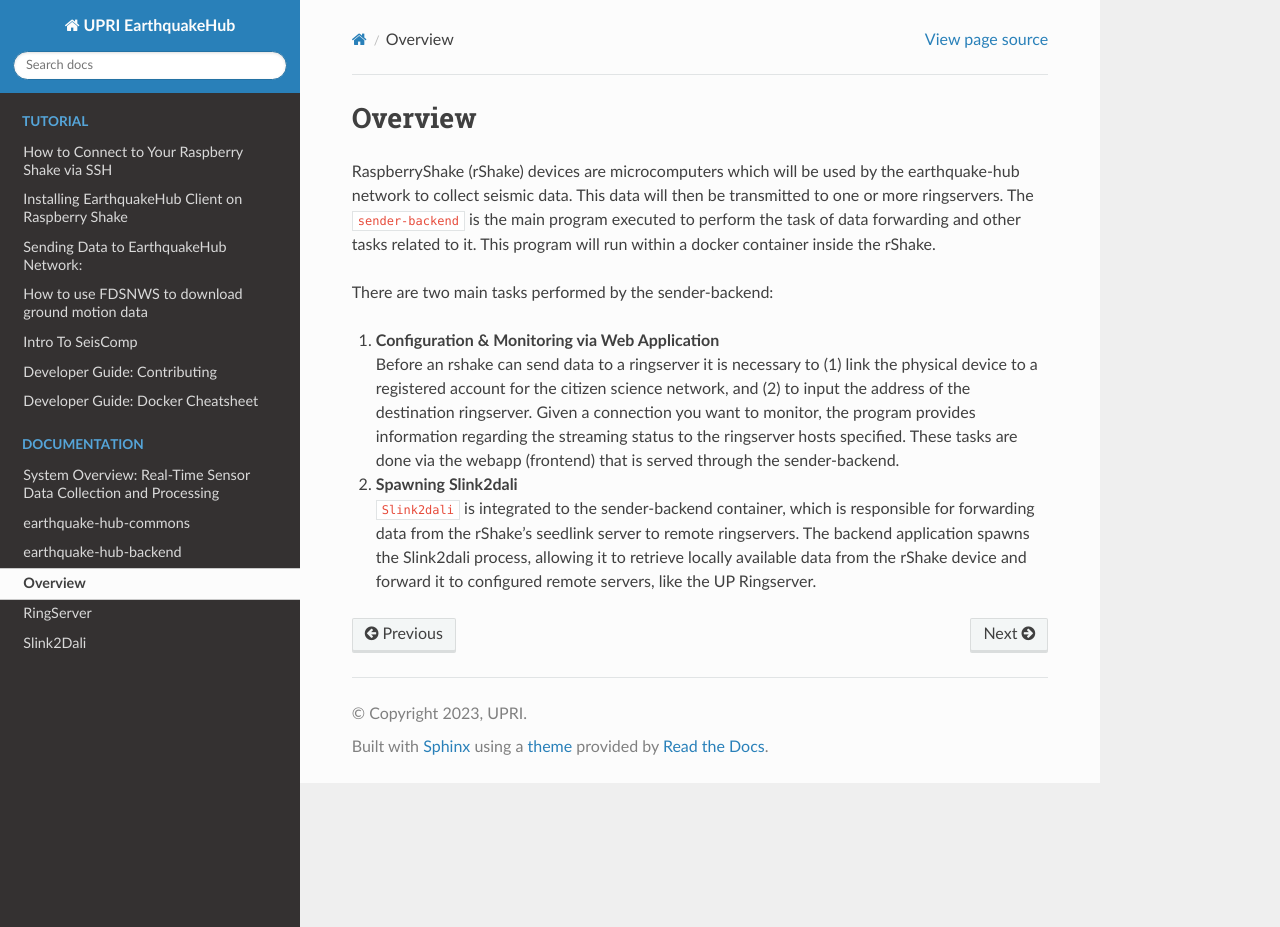
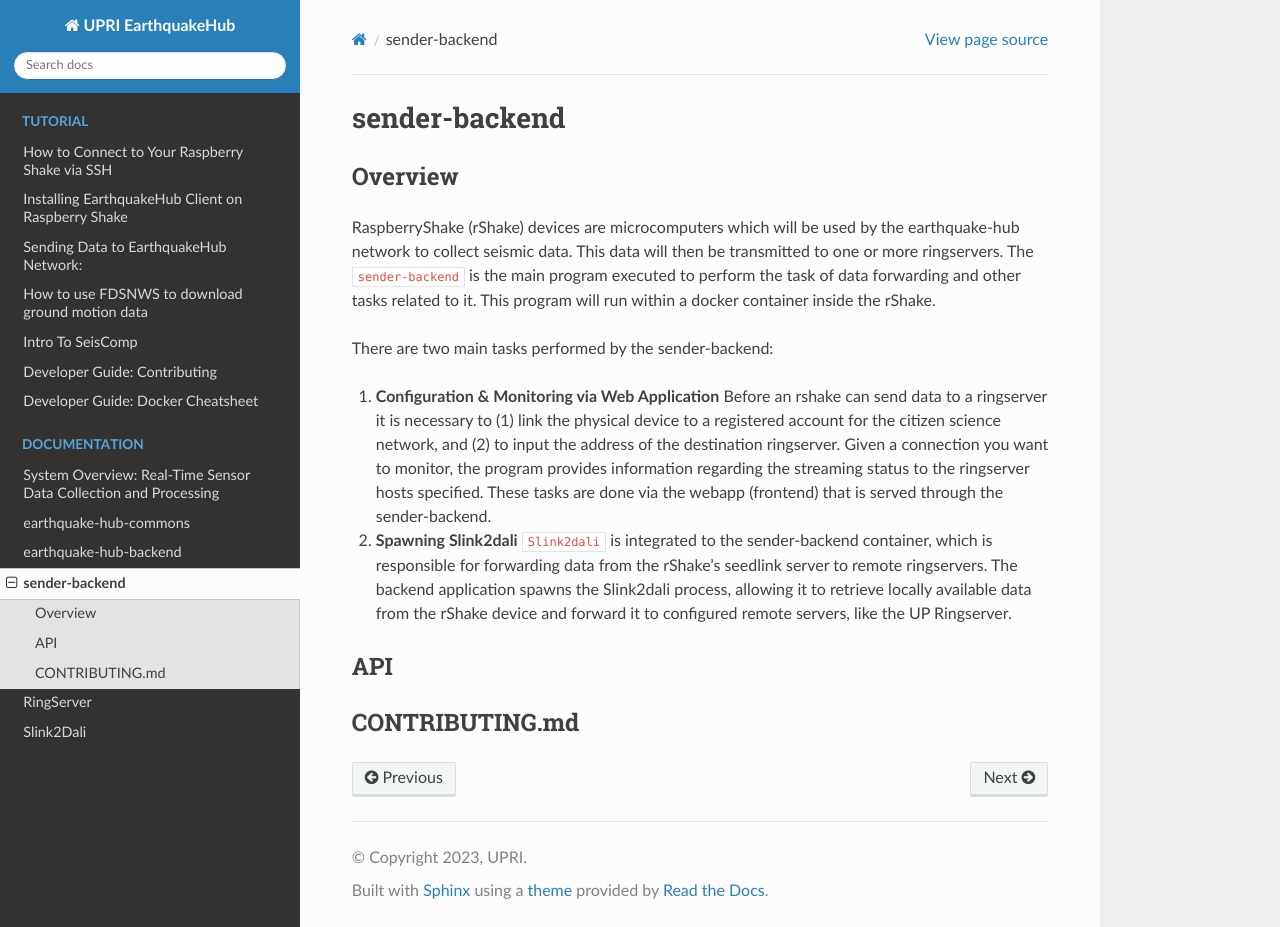
Before and after one commit to UPRI-earthquake/upri-earthquake.github.io, a Sphinx documentation site: the page built from doc/sender-backend/overview.md, in a window 1280 px wide and 927 px high. Built offline with Sphinx 7.4.7 and the Read the Docs theme 2.0.0, drawn with Linux system fonts in a browser that asks for light colours.

Commit message:
chore: sender backend path correction

```diff
--- a/doc/sender-backend/overview.md
+++ b/doc/sender-backend/overview.md
@@ -1,4 +1,7 @@
-# Overview
+sender-backend
+==========================
+
+## Overview
 
 RaspberryShake (rShake) devices are microcomputers which will be used by the earthquake-hub network to collect seismic data. This data will then be transmitted to one or more ringservers. The `sender-backend` is the main program executed to perform the task of data forwarding and other tasks related to it. This program will run within a docker container inside the rShake.
 
@@ -11,3 +14,7 @@ There are two main tasks performed by the sender-backend:
 
 2. **Spawning Slink2dali**
   `Slink2dali` is integrated to the sender-backend container, which is responsible for forwarding data from the rShake's seedlink server to remote ringservers. The backend application spawns the Slink2dali process, allowing it to retrieve locally available data from the rShake device and forward it to configured remote servers, like the UP Ringserver.
+
+## API
+
+## CONTRIBUTING.md
```
Also changed, not shown: 1 other file.
